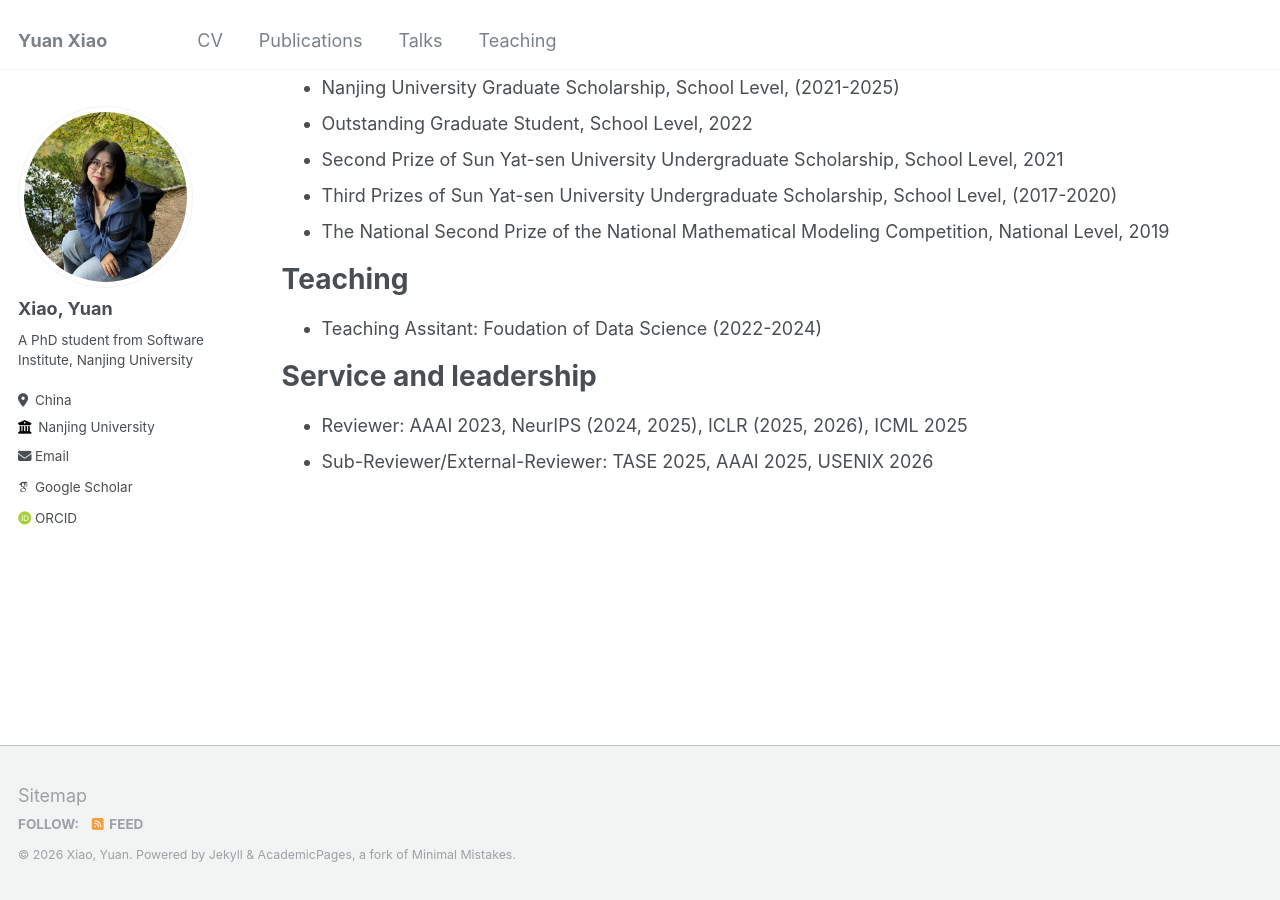
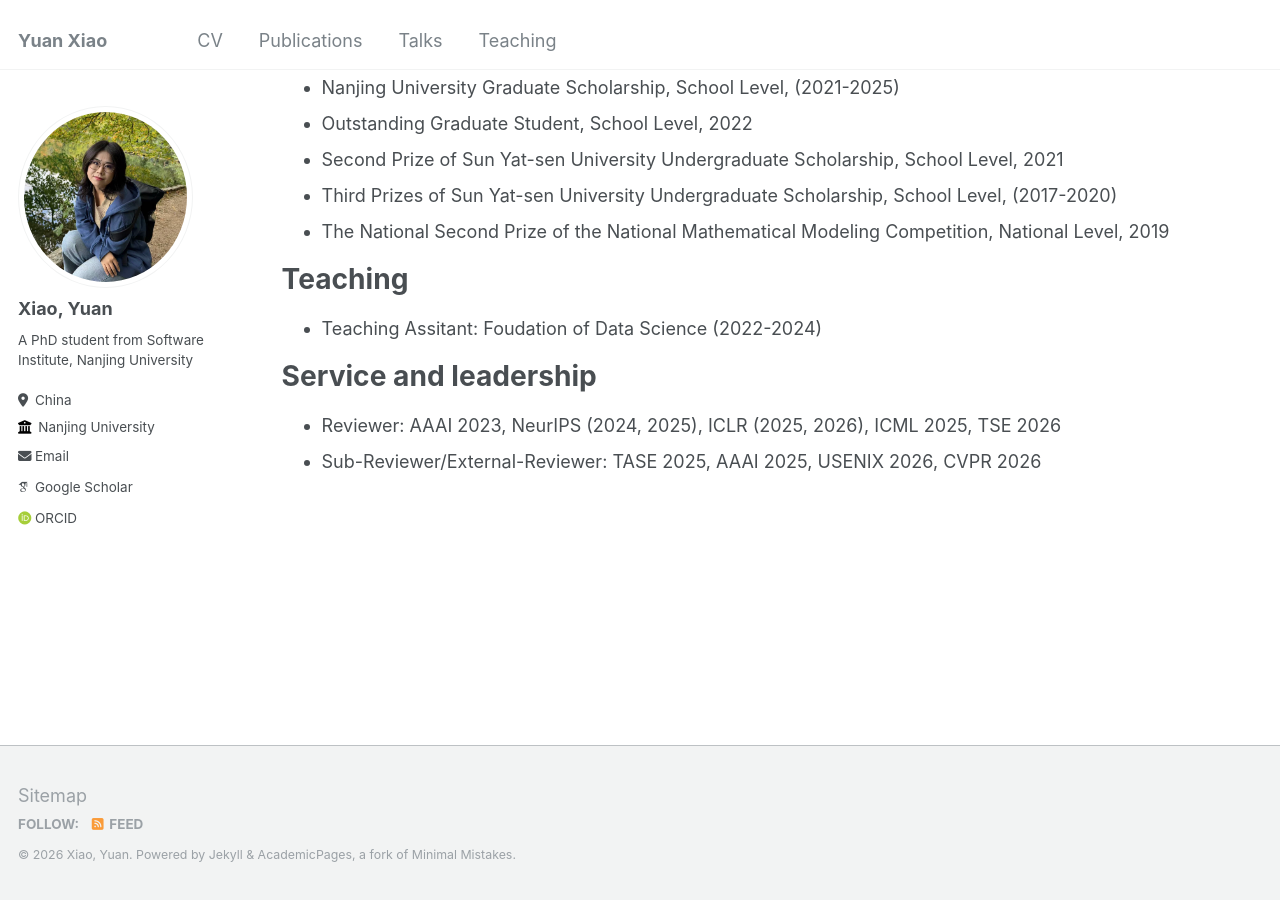
Before and after one commit to xiaoyuanpigo/xiaoyuanpigo.github.io, a Jekyll site: the page built from _pages/cv.md, in a window 1280 px wide and 900 px high, scrolled down 1925 px. Built offline with Jekyll 4.4.1, drawn with Linux system fonts in a browser that asks for light colours; some web fonts are replaced.

Commit message:
Update cv.md

```diff
--- a/_pages/cv.md
+++ b/_pages/cv.md
@@ -84,5 +84,5 @@
 
 Service and leadership
 ======
-* Reviewer: AAAI 2023, NeurIPS (2024, 2025), ICLR (2025, 2026), ICML 2025
-* Sub-Reviewer/External-Reviewer: TASE 2025, AAAI 2025, USENIX 2026
+* Reviewer: AAAI 2023, NeurIPS (2024, 2025), ICLR (2025, 2026), ICML 2025, TSE 2026
+* Sub-Reviewer/External-Reviewer: TASE 2025, AAAI 2025, USENIX 2026, CVPR 2026
```
